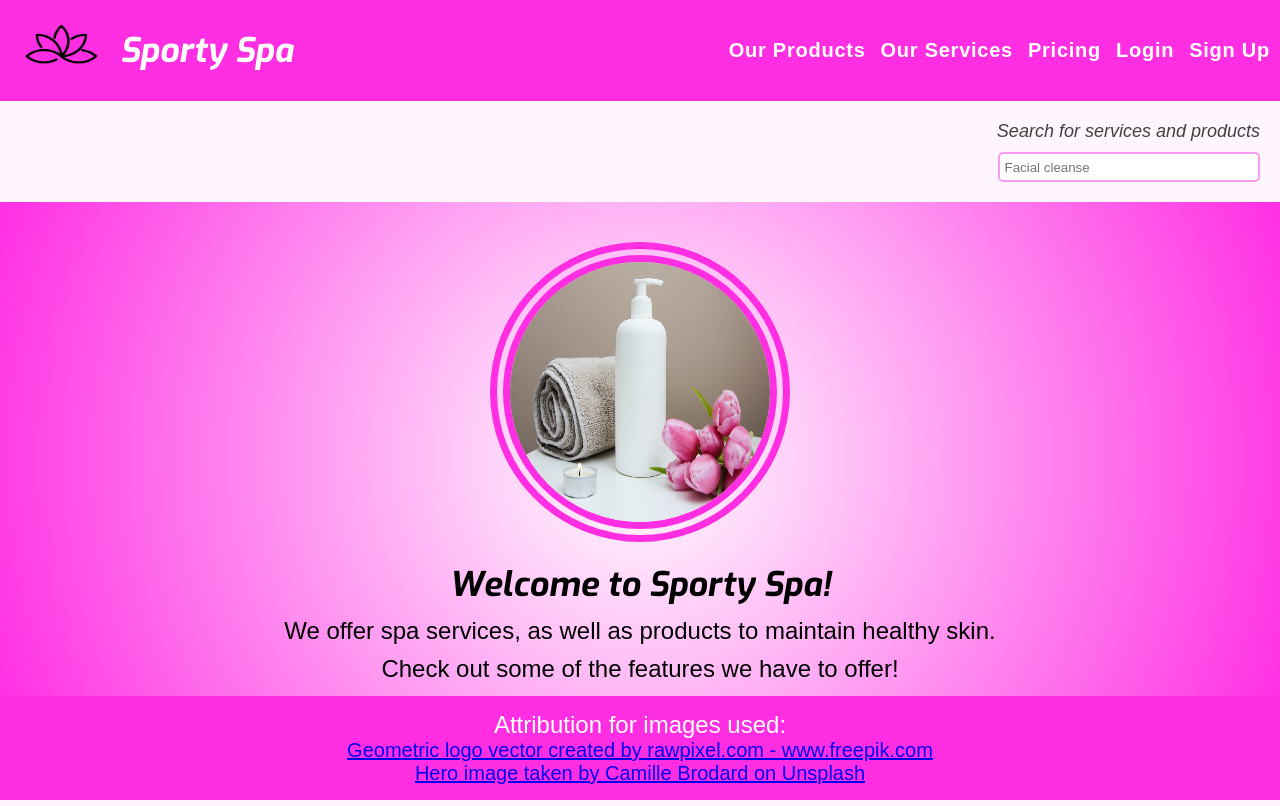
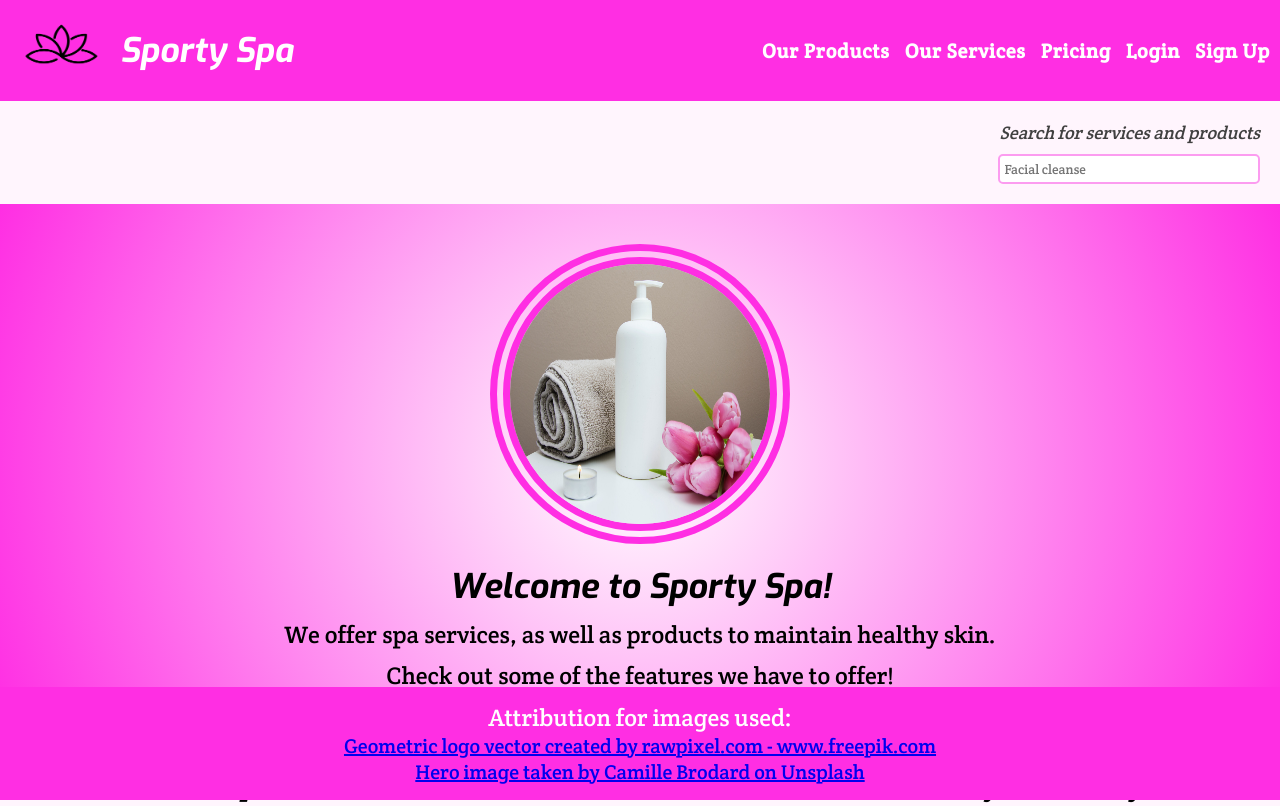
Before and after one commit to Joeseff6/Product-Landing-Page, a website: page index.html in a window 1280 px wide. Shown: the top 806 px of the page. Drawn offline with Linux system fonts and the light colour scheme.

Commit message:
Changed general font-family

```diff
--- a/public/styles/styles.css
+++ b/public/styles/styles.css
@@ -1,7 +1,7 @@
 /* Global Styling --------------> */
 *, *::before, *::after {
   box-sizing: border-box;
-  font-family: sans-serif;
+  font-family: 'Crete Round', serif;
 }
 
 :root {
```
